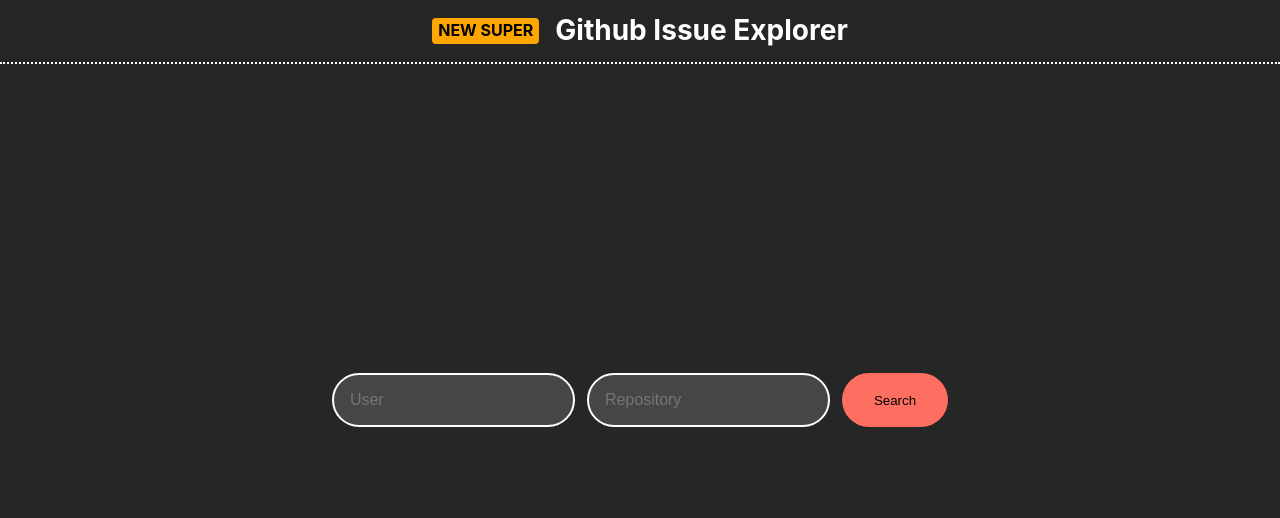
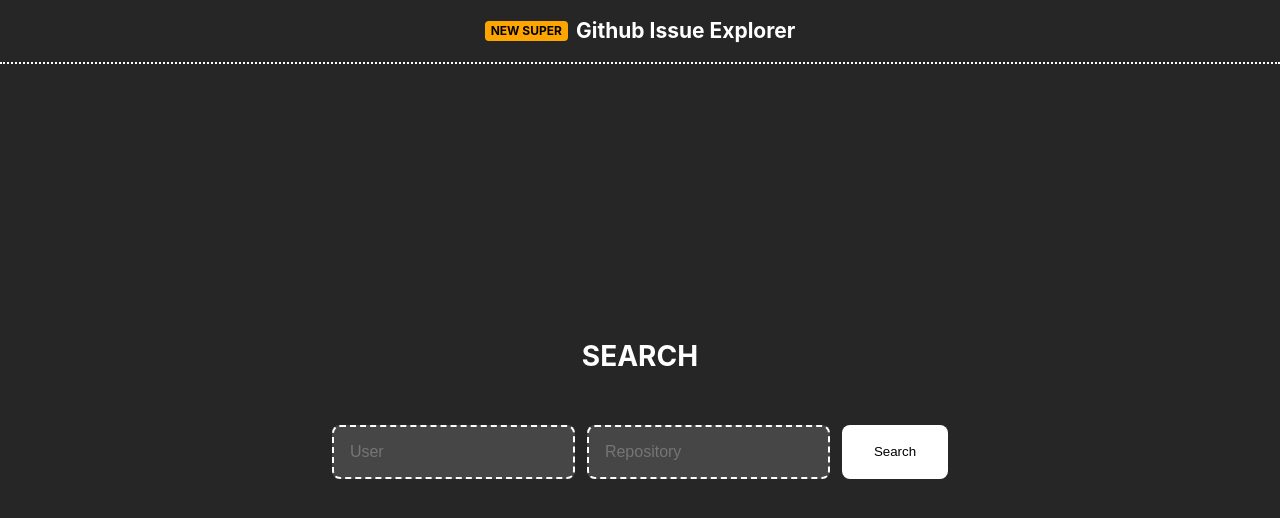
Before and after one commit to soyulysses/new-super-github-issue-explorer, a React (Create React App) app: page / in a window 1280 px wide. Shown: the top 518 px of the page. Built offline with nearby package versions, Linux system fonts and the light colour scheme.

Commit message:
Updated README.md and some minor styling changes

```diff
--- a/package.json
+++ b/package.json
@@ -21,9 +21,7 @@
   },
   "scripts": {
     "start": "react-scripts start",
-    "build": "react-scripts build",
-    "test": "react-scripts test",
-    "eject": "react-scripts eject"
+    "build": "react-scripts build"
   },
   "eslintConfig": {
     "extends": [
--- a/src/components/UI/Header.module.css
+++ b/src/components/UI/Header.module.css
@@ -29,17 +29,17 @@
     z-index: 2;
 }
 
-.header h1 {
+.header h2 {
     margin: 0;
     display: flex;
     justify-content: center;
     align-items: center;
-    gap: 16px;
+    gap: 8px;
 }
 
-.header h1 span {
+.header h2 span {
     color: #000000;
-    font-size: 16px;
+    font-size: 12px;
     background-color: #FFA500FF;
     padding: 3px 6px;
     border-radius: 4px;
--- a/src/components/UI/Header.tsx
+++ b/src/components/UI/Header.tsx
@@ -6,10 +6,10 @@
     <Fragment>
       <header className={classes.header}>
         <div className={classes.header_title}>
-          <h1>
+          <h2>
             <span>NEW SUPER</span>
             Github Issue Explorer
-          </h1>
+          </h2>
         </div>
         <div className={classes.header_body}>
           {props.children}
--- a/src/pages/Issue/components/IssueTitle.tsx
+++ b/src/pages/Issue/components/IssueTitle.tsx
@@ -10,7 +10,7 @@
         <a href={props.url}>
           <Label solid square color={(props.type === IssueType.ISSUE) ? 'ff6f61' : '00a1ff'} name={(props.type === IssueType.ISSUE) ? '⚠️ Issue' : '📦 Pull Request'} />
           {' '}
-          {`${props.title} · ${props.date}`}
+          {(!!props.date) ? `${props.title} · ${props.date}` : `${props.title}`}
         </a>
       </h2>
     </Fragment>
--- a/src/pages/Issue/components/IssueUserName.tsx
+++ b/src/pages/Issue/components/IssueUserName.tsx
@@ -11,16 +11,16 @@
       color = '00ffb3'
       break
     case 'MEMBER':
-      color = '009060'
+      color = '00E3FF'
       break
     case 'CONTRIBUTOR':
-      color = '004D2E'
+      color = 'FFBE00'
       break
     case 'BOT':
       color = '00D0FF'
       break
     default:
-      color = '808080'
+      color = 'FFFFFF'
       break
   }
 
--- a/src/pages/Main.tsx
+++ b/src/pages/Main.tsx
@@ -13,6 +13,7 @@
   return (
     <BasePage>
       <div className={classes.MainBody}>
+        <h1>SEARCH</h1>
         <MainSearchForm onSubmit={onSubmitSearch} />
       </div>
     </BasePage>
--- a/src/pages/Main/MainSearchForm.module.css
+++ b/src/pages/Main/MainSearchForm.module.css
@@ -2,8 +2,8 @@
     font-size: 16px;
     flex: 1 1 0;
     padding: 16px;
-    border: 2px white solid;
-    border-radius: 99px;
+    border: 2px white dashed;
+    border-radius: 8px;
     width: 100%;
     background-color: rgba(255,255,255,0.15);
     color: #FFFFFF;
@@ -17,31 +17,34 @@
 
 
 .Button {
-    background: #ff6f61;
+    background: #ffffff;
     padding: 16px 32px;
     max-width: fit-content;
     border: none;
-    border-radius: 99px;
+    border-radius: 8px;
     cursor: pointer;
     flex: 1 1 0;
 }
 
 .Button[disabled] {
-    background: #ad4841;
+    background: #737373;
 }
 
 .Button:hover {
-    background: #ff4b3f;
+    background: #bdbdbd;
 }
 
 .Form {
+    width: initial;
     display: flex;
     gap: 12px;
 }
 
-@media screen and (max-width: 400px){
+@media screen and (max-width: 512px){
     .Form {
         flex-direction: column;
+        padding: 0 32px;
+        width: 100%;
     }
 
     .Button {
--- a/src/pages/SearchRepo.tsx
+++ b/src/pages/SearchRepo.tsx
@@ -53,9 +53,9 @@
         return (
           <div key={`issue_${index}`} style={{cursor:'pointer'}} onClick={() => {navigate(`/issue/${userId}/${repoId}/${issue.number}`)}}>
             <Card>
-              <IssueTitle type={(!!issue.pull_request) ? IssueType.PULL : IssueType.ISSUE} title={issue.title} date={issue.created_at.substring(0, 10)} url={issue.html_url} />
+              <IssueTitle type={(!!issue.pull_request) ? IssueType.PULL : IssueType.ISSUE} title={issue.title} url={issue.html_url} />
               <div className={classes.IssueHeader}>
-                <IssueUserName label={issue.user.type.toUpperCase()} name={issue.user.login} />
+                <IssueUserName label={issue.user.type.toUpperCase()} name={`${issue.user.login} · ${issue.created_at.substring(0, 10)}`} />
                 <div className={classes.IssueLabels}>
                   {issue.labels.map((label:any, index:any) =>
                     <Label key={`${index}_label`} color={label.color} name={label.name} />
@@ -69,11 +69,11 @@
       })
     } />
       { (issuesList.length !== 0)
-        ?  <div style={{display: 'flex', justifyContent: 'center', paddingTop: '32px', gap: '32px'}}>
-            { (page !== '1') ? <Link style={{backgroundColor: "white", fontSize: '1.3rem', padding: '4px 32px', color: 'black', textDecoration: 'none', borderRadius: '99px'}} to={`/search/${userId}/${repoId}/1`}>{'❰❰'}</Link> : ''}
-            { (page !== '1') ? <Link style={{backgroundColor: "white", fontSize: '1.3rem', padding: '4px 32px', color: 'black', textDecoration: 'none', borderRadius: '99px'}} to={`/search/${userId}/${repoId}/${Number(page) - 1}`}>{'❰'}</Link> : ''}
-            { (page !== lastPage) ? <Link style={{backgroundColor: "white", fontSize: '1.3rem', padding: '4px 32px', color: 'black', textDecoration: 'none', borderRadius: '99px'}} to={`/search/${userId}/${repoId}/${Number(page) + 1}`}>{'❱'}</Link> : ''}
-            { (page !== lastPage) ? <Link style={{backgroundColor: "white", fontSize: '1.3rem', padding: '4px 32px', color: 'black', textDecoration: 'none', borderRadius: '99px'}} to={`/search/${userId}/${repoId}/${lastPage}`}>{'❱❱'}</Link> : ''}
+        ?  <div style={{display: 'flex', justifyContent: 'center', paddingTop: '32px', gap: '16px'}}>
+            { (page !== '1') ? <Link style={{backgroundColor: "white", fontSize: '1.3rem', padding: '4px 24px', color: 'black', textDecoration: 'none', borderRadius: '8px'}} to={`/search/${userId}/${repoId}/1`}>{'❰❰'}</Link> : ''}
+            { (page !== '1') ? <Link style={{backgroundColor: "white", fontSize: '1.3rem', padding: '4px 24px', color: 'black', textDecoration: 'none', borderRadius: '8px'}} to={`/search/${userId}/${repoId}/${Number(page) - 1}`}>{'❰'}</Link> : ''}
+            { (page !== lastPage) ? <Link style={{backgroundColor: "white", fontSize: '1.3rem', padding: '4px 24px', color: 'black', textDecoration: 'none', borderRadius: '8px'}} to={`/search/${userId}/${repoId}/${Number(page) + 1}`}>{'❱'}</Link> : ''}
+            { (page !== lastPage) ? <Link style={{backgroundColor: "white", fontSize: '1.3rem', padding: '4px 24px', color: 'black', textDecoration: 'none', borderRadius: '8px'}} to={`/search/${userId}/${repoId}/${lastPage}`}>{'❱❱'}</Link> : ''}
           </div>
         : ''
       }
```
Also changed, not shown: 1 other file (tests, documents, lock files or other folders).
